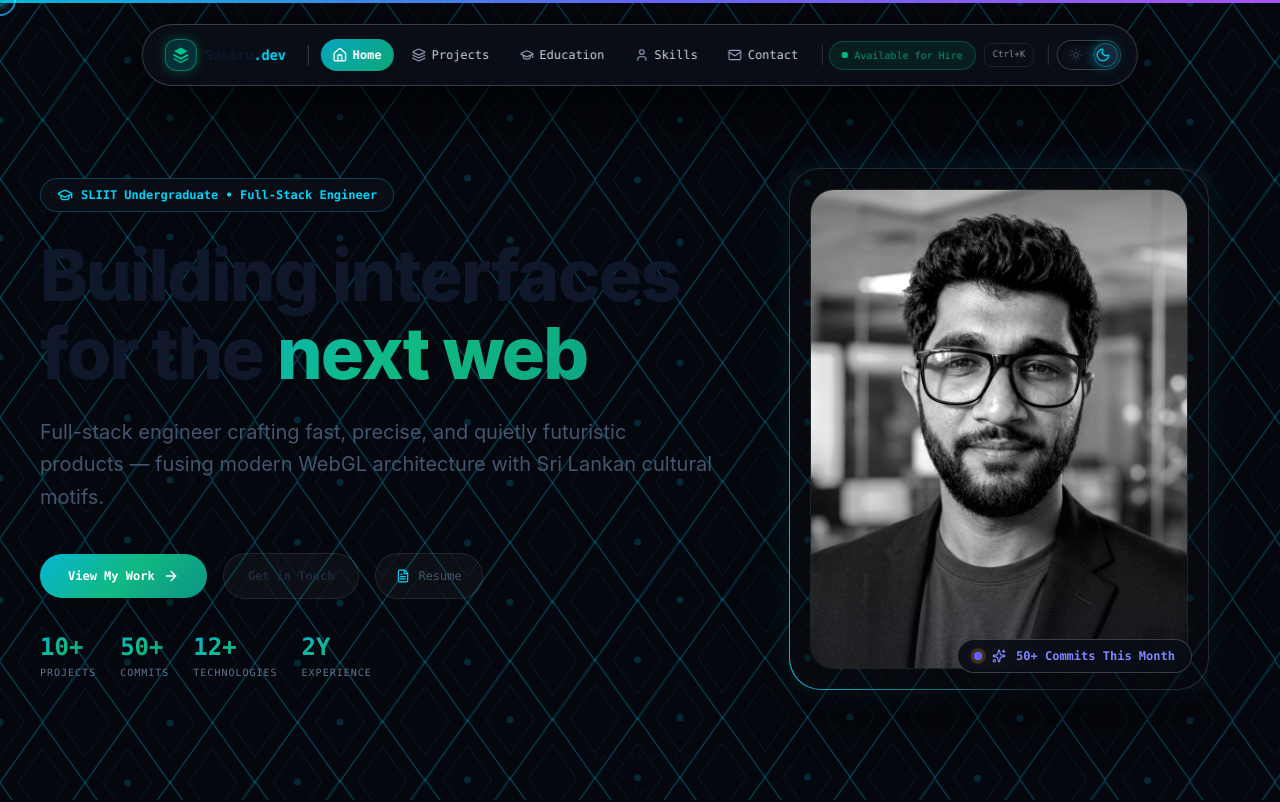
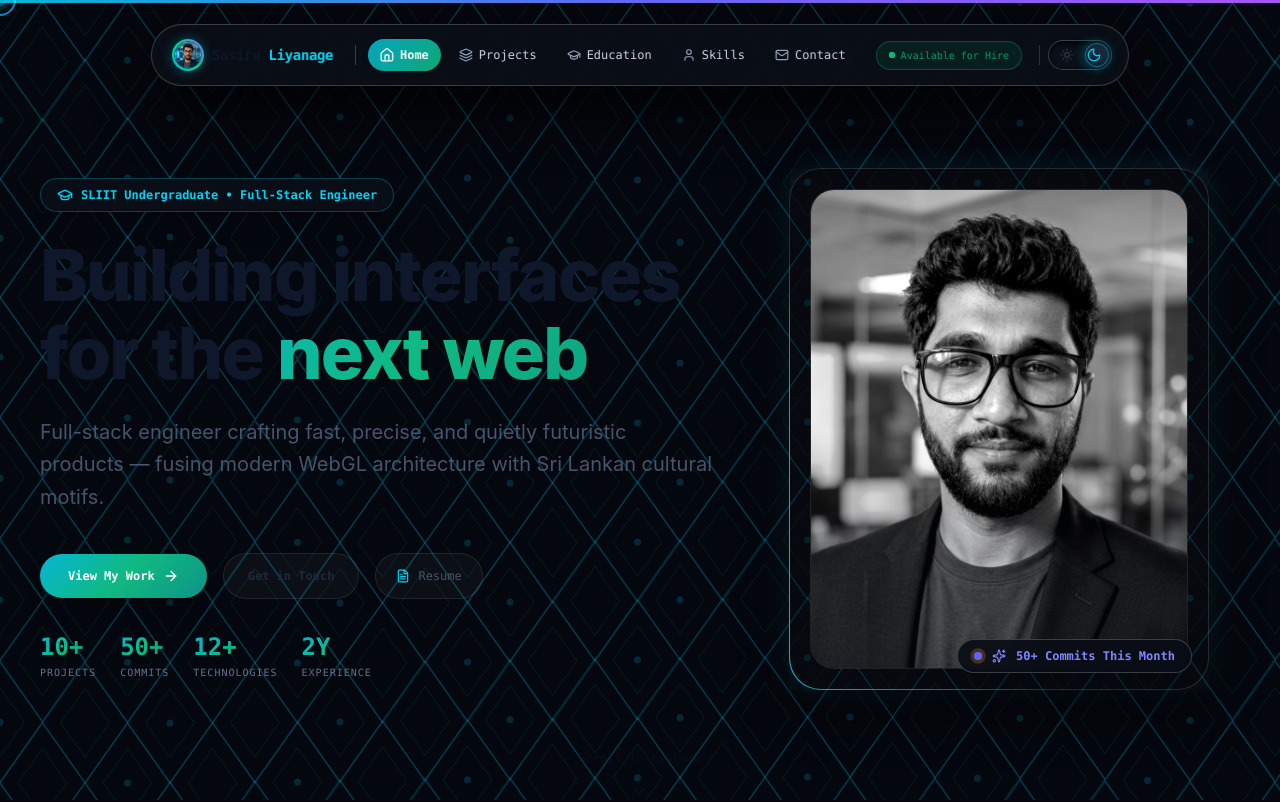
Before and after one commit to sasiruliyanage2004/portfolio-, a React (Vite) app: page / in a window 1280 px wide. Shown: the top 802 px of the page. Built offline with nearby package versions, Linux system fonts and the light colour scheme; no server answers.

Commit message:
feat_update_navbar_brand_to_chrome_tab_favicon_avatar_and_sasiru_liyanage_name

```diff
--- a/src/components/cyber/FloatingDockCyber.jsx
+++ b/src/components/cyber/FloatingDockCyber.jsx
@@ -79,45 +79,27 @@ export default function FloatingDockCyber({ theme, toggleTheme }) {
             : "px-3 sm:px-4 py-1.5 sm:py-2.5 shadow-[0_20px_60px_rgba(0,0,0,0.85)] bg-[#0b0f17]/90 scale-100 border-white/20"
       }`}
     >
-      {/* 🚀 Watermelon-style Personal Brand Logo & Name */}
+      {/* 🚀 Personal Brand Avatar Logo & Name */}
       <a
         href="#home"
         aria-label="Sasiru Liyanage Home"
-        className="group flex items-center gap-2 pr-1.5 sm:pr-2.5 pl-1.5 py-1 transition-transform active:scale-95 cursor-pointer shrink-0"
+        className="group flex items-center gap-2 pr-1.5 sm:pr-2.5 pl-1 py-1 transition-transform active:scale-95 cursor-pointer shrink-0"
       >
-        {/* Layered Cyber Diamond Brand Logo */}
-        <div className="relative flex h-7 w-7 sm:h-8 sm:w-8 items-center justify-center rounded-xl bg-gradient-to-br from-emerald-500/20 via-cyan-500/20 to-teal-500/20 border border-emerald-400/50 shadow-[0_0_12px_rgba(16,185,129,0.35)] group-hover:border-cyan-400 group-hover:shadow-[0_0_16px_rgba(6,182,212,0.5)] transition-all">
-          <svg
-            viewBox="0 0 24 24"
-            fill="none"
-            className="h-4 w-4 sm:h-4.5 sm:w-4.5 text-emerald-400 group-hover:text-cyan-300 transition-colors"
-          >
-            <path
-              d="M12 2L3 7L12 12L21 7L12 2Z"
-              fill="currentColor"
-              fillOpacity="0.9"
-            />
-            <path
-              d="M3 12L12 17L21 12"
-              stroke="currentColor"
-              strokeWidth="2"
-              strokeLinecap="round"
-              strokeLinejoin="round"
-            />
-            <path
-              d="M3 17L12 22L21 17"
-              stroke="currentColor"
-              strokeWidth="2"
-              strokeLinecap="round"
-              strokeLinejoin="round"
-              strokeOpacity="0.7"
-            />
-          </svg>
+        {/* Chrome Tab Favicon Avatar with Neon Border Glow */}
+        <div className="relative flex h-7 w-7 sm:h-8 sm:w-8 items-center justify-center rounded-full p-0.5 bg-gradient-to-tr from-cyan-500 via-emerald-400 to-indigo-500 shadow-[0_0_12px_rgba(6,182,212,0.4)] group-hover:shadow-[0_0_16px_rgba(6,182,212,0.7)] transition-all">
+          <img
+            src="/profile.png"
+            alt="Sasiru Liyanage"
+            className="h-full w-full rounded-full object-cover border border-black/40"
+            onError={(e) => {
+              e.target.src = "/favicon.svg";
+            }}
+          />
         </div>
 
-        {/* Brand Name Text */}
+        {/* Brand Name Text: Sasiru Liyanage */}
         <span className="font-extrabold tracking-tight text-slate-900 dark:text-white font-mono text-xs sm:text-sm inline-block">
-          Sasiru<span className="text-cyan-400 font-bold">.dev</span>
+          Sasiru <span className="text-cyan-400 font-bold">Liyanage</span>
         </span>
       </a>
 
```
